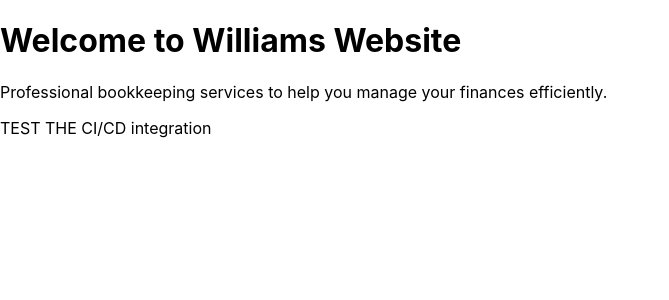
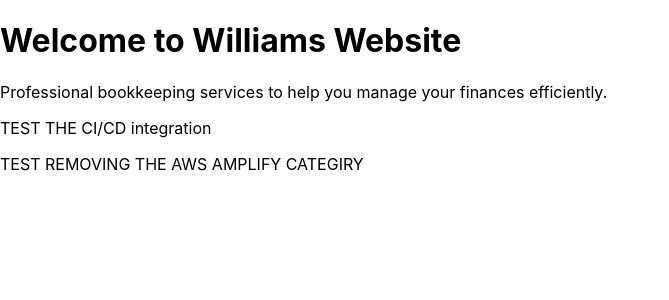
Before and after one commit to pAnderDev/wWebsite, a React (Create React App) app: page / in a window 1280 px wide. Shown: the top 300 px of the page, without its empty margins (0-669 px from the left). Built offline with nearby package versions, Linux system fonts and the light colour scheme.

Commit message:
modified:   src/components/Home.jsx

```diff
--- a/src/components/Home.jsx
+++ b/src/components/Home.jsx
@@ -6,6 +6,7 @@ const Home = () => {
       <h1>Welcome to Williams Website</h1>
       <p>Professional bookkeeping services to help you manage your finances efficiently.</p>
       <p>TEST THE CI/CD integration</p>
+      <p>TEST REMOVING THE AWS AMPLIFY CATEGIRY</p>
     </div>
   );
 };
```
